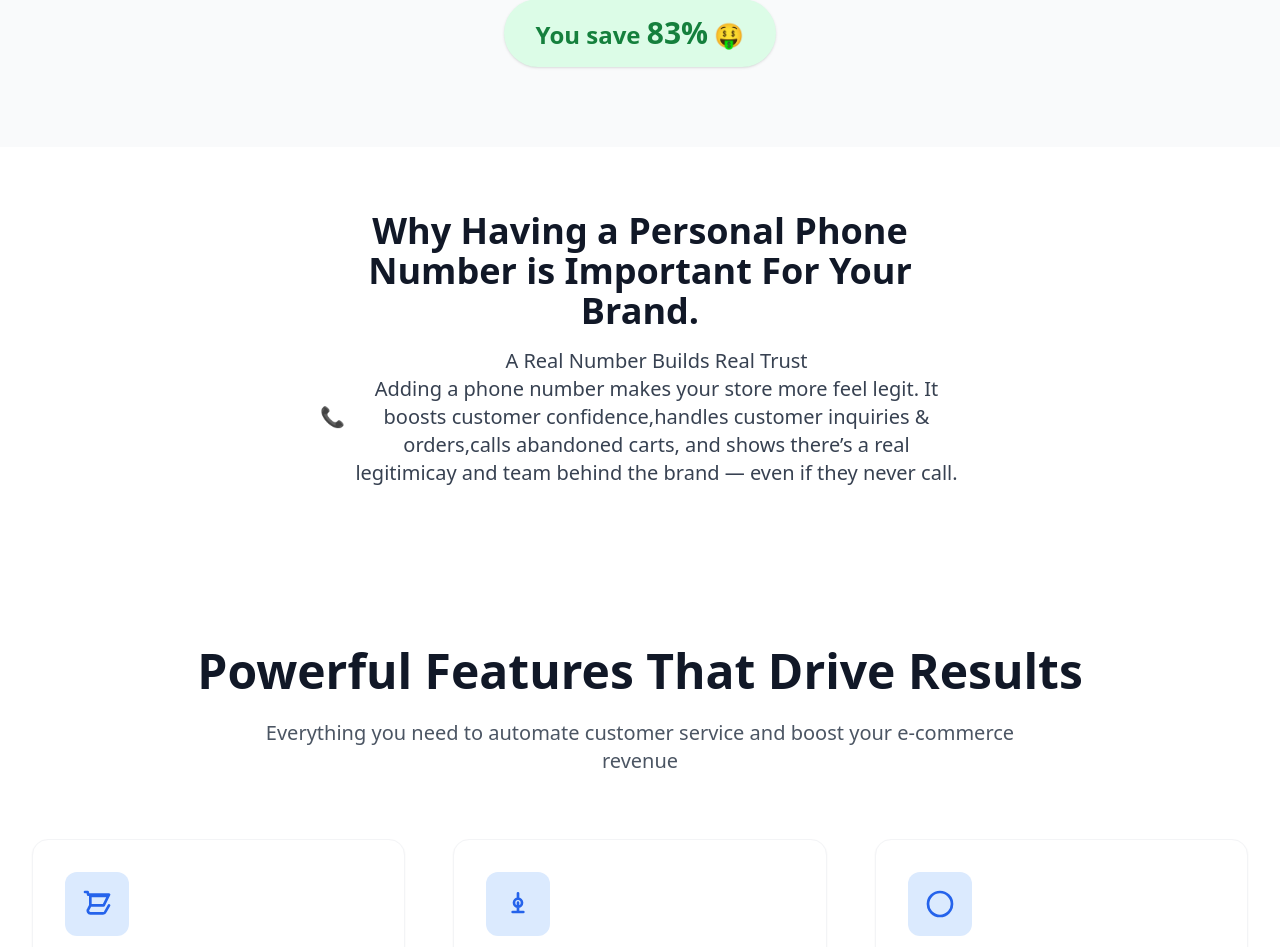
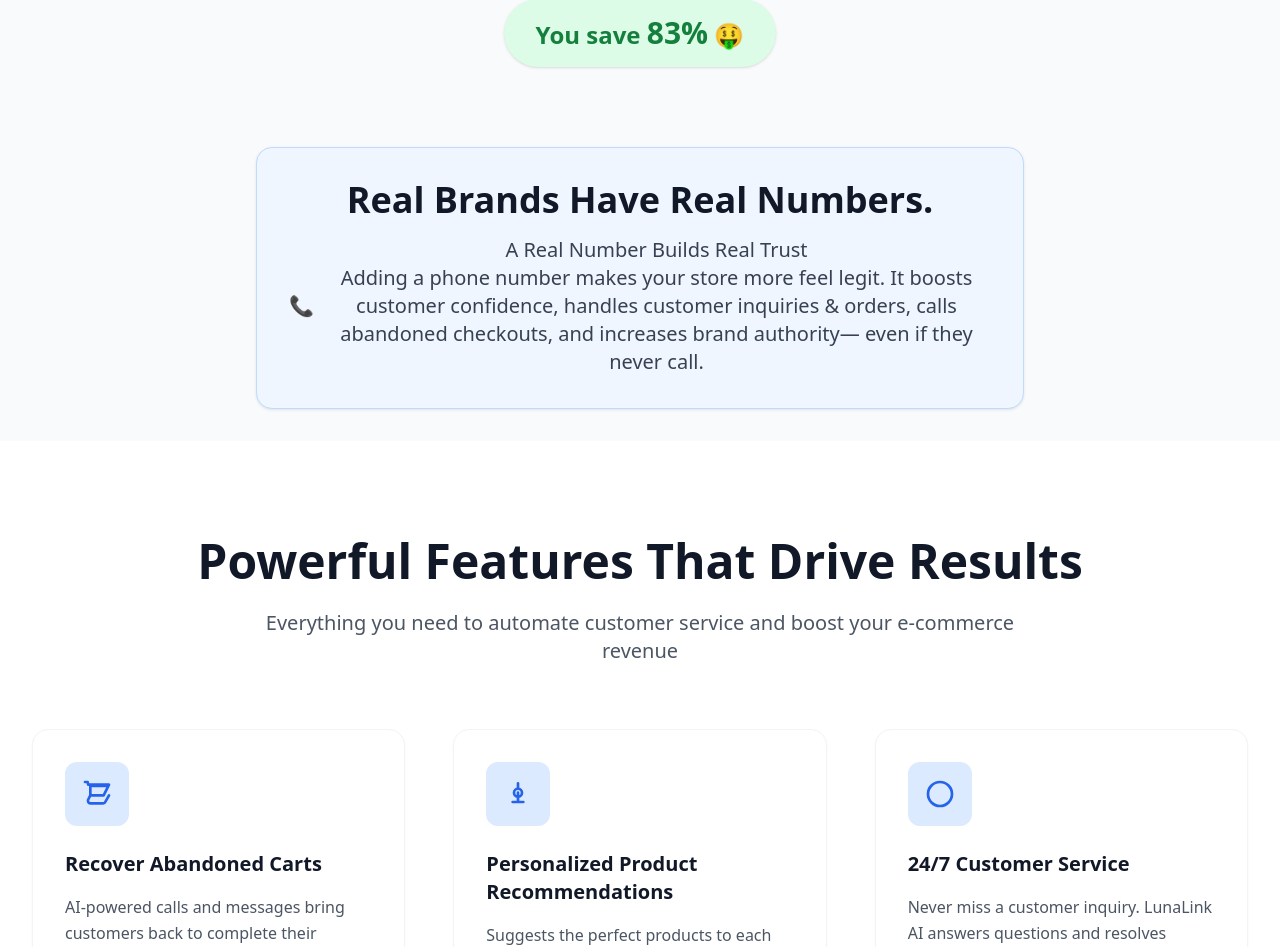
Before and after one commit to razajohri/lunalink-real, a React (Vite) app: page / in a window 1280 px wide. Shown: the part 1377-2324 px from the top of the page. Built offline with nearby package versions, Linux system fonts and the light colour scheme.

Commit message:
ijjustchanges

```diff
--- a/src/pages/Welcome.tsx
+++ b/src/pages/Welcome.tsx
@@ -104,18 +104,16 @@ const Welcome = () => {
         </div>
       </section>
       {/* Real Brands Have Real Numbers Section */}
-      <section className="py-16 bg-white dark:bg-gray-900">
-        <div className="max-w-2xl mx-auto px-4 text-center">
-          <h2 className="text-3xl md:text-4xl font-bold text-gray-900 dark:text-white mb-4">
-            Why Having a Personal Phone Number is Important For Your Brand.
-          </h2>
-          <p className="text-xl text-gray-700 dark:text-gray-300 flex items-center justify-center gap-2">
-            <span role="img" aria-label="phone">📞</span>
-            A Real Number Builds Real Trust<br/>
-            Adding a phone number makes your store more feel legit. It boosts customer confidence,handles customer inquiries & orders,calls abandoned carts, and shows there’s a real legitimicay and team behind the brand — even if they never call.
-          </p>
-        </div>
-      </section>
+      <div className="mt-14 mb-8 max-w-3xl mx-auto bg-blue-50 dark:bg-gray-800 border border-blue-200 dark:border-gray-700 rounded-2xl shadow-card p-8">
+        <h2 className="text-3xl md:text-4xl font-bold text-gray-900 dark:text-white mb-4 text-center">
+          Real Brands Have Real Numbers.
+        </h2>
+        <p className="text-xl text-gray-700 dark:text-gray-300 flex items-center justify-center gap-2 text-center">
+          <span role="img" aria-label="phone">📞</span>
+          A Real Number Builds Real Trust<br/>
+          Adding a phone number makes your store more feel legit. It boosts customer confidence, handles customer inquiries & orders, calls abandoned checkouts, and increases brand authority— even if they never call.
+        </p>
+      </div>
       <Features />
       <HowItWorks />
       <div className="mt-14 mb-8 max-w-3xl mx-auto bg-blue-50 dark:bg-gray-800 border border-blue-200 dark:border-gray-700 rounded-2xl shadow-card p-8">
```
